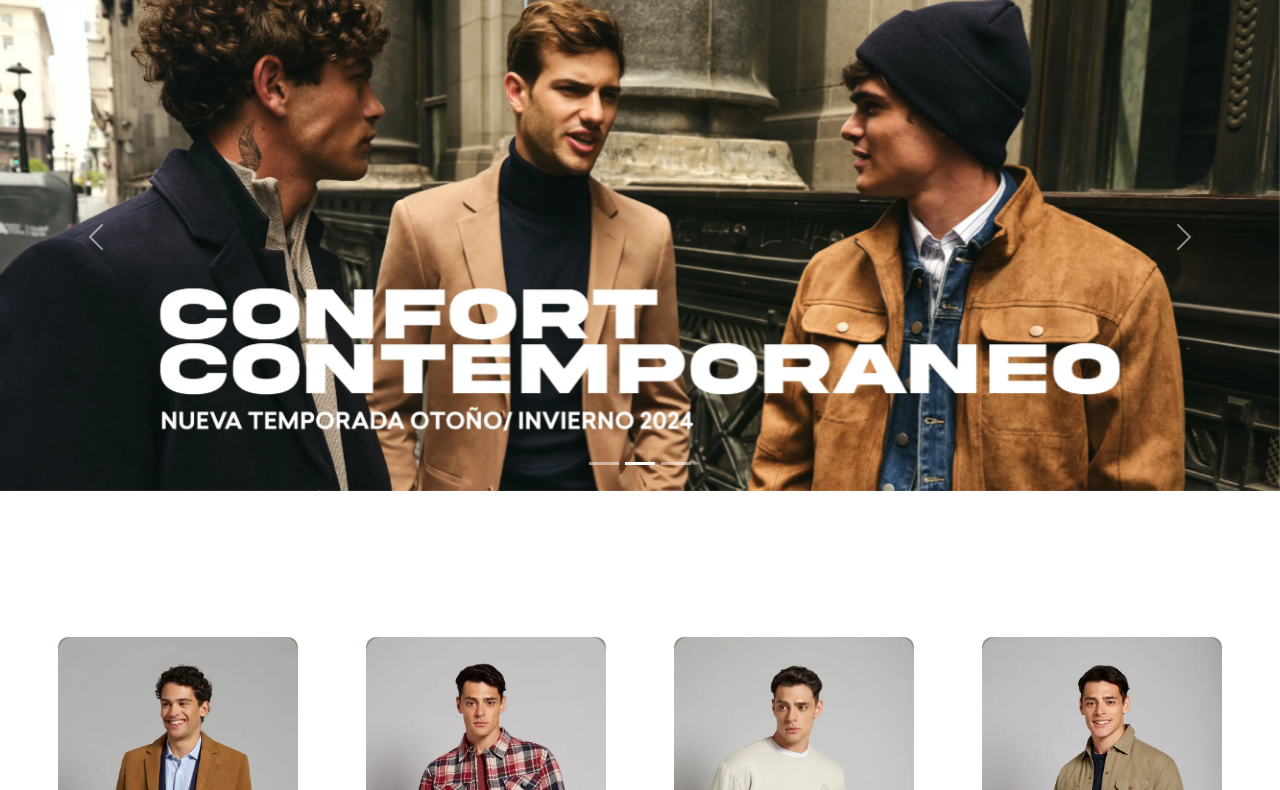
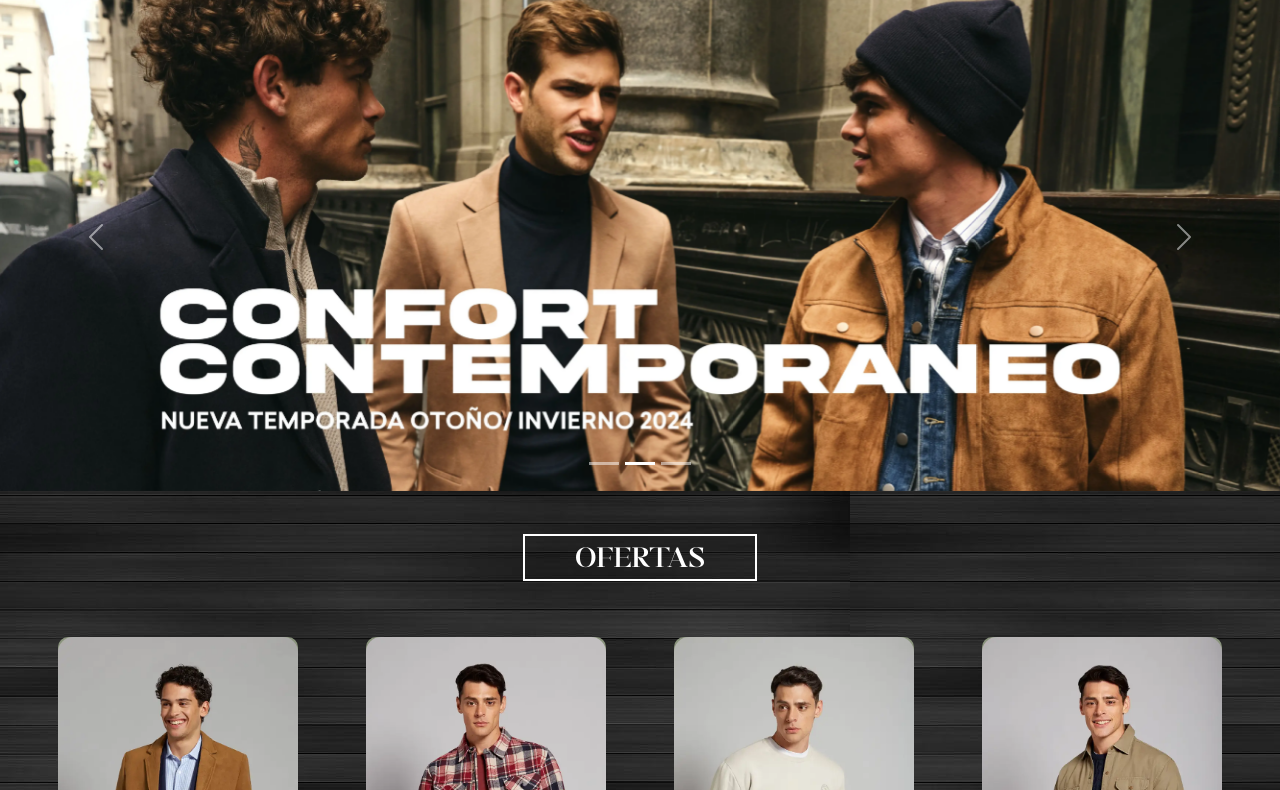
Before and after one commit to Fabri456/Fabrizio, a website: page index.html in a window 1280 px wide. Shown: the part 116-906 px from the top of the page. Drawn offline with nearby package versions, Linux system fonts and the light colour scheme.

Commit message:
29commit

```diff
--- a/css/fabrizio.css
+++ b/css/fabrizio.css
@@ -751,15 +751,6 @@ ul {
     border-radius: 20px;
     width: 250px;
   }
-* {
-  margin: 0;
-  padding: 0;
-  box-sizing: 0;
-}
-
-body {
-  background-image: url(../multimedia/desktop-wallpaper-dark-gray-dark-grey.jpg);
-  font-family: dafont;
 }
 * {
   margin: 0;
```
